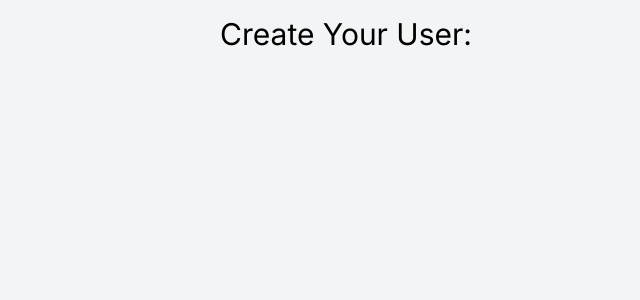
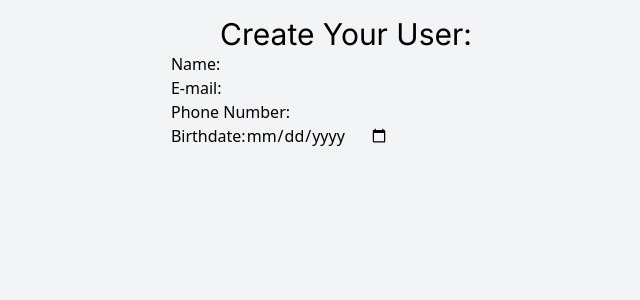
Before and after one commit to gfloriano11/node-crud, a React (Vite) app: page / in a window 1280 px wide. Shown: the top 300 px of the page, without its empty margins (294-934 px from the left). Built offline with nearby package versions, Linux system fonts and the light colour scheme.

Commit message:
feat: pull form component on app jsx

```diff
--- a/src/App.jsx
+++ b/src/App.jsx
@@ -1,8 +1,13 @@
+import Form from './components/Form.jsx';
+
 function App() {
 
   return (
-    <div className="bg-gray-100 w-dvw h-dvh flex justify-center items-start pt-4">
+    <div className="bg-gray-100 w-dvw h-dvh flex flex-col justify-start items-center pt-4">
       <h1 className="text-black font-normal font-inter text-3xl">Create Your User:</h1>
+      <div>
+          <Form></Form>
+      </div>
     </div>
   )
 }
```
